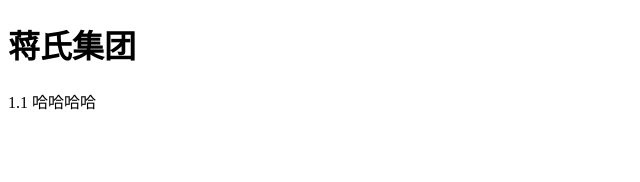
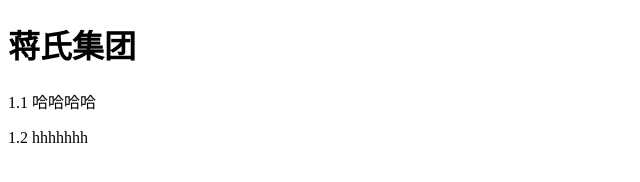
Before and after one commit to YuyuanW/git-demo-01, a plain HTML site: page index.html in a window 1280 px wide. Shown: the whole page, without its empty margins (0-640 px from the left). Drawn offline with Linux system fonts and the light colour scheme.

Commit message:
版本1.2

```diff
--- a/index.html
+++ b/index.html
@@ -11,6 +11,7 @@
 <body>
     <h1>蒋氏集团</h1>
     <p>1.1 哈哈哈哈</p>
+    <p>1.2 hhhhhhh</p>
 </body>
 
 </html>
```
